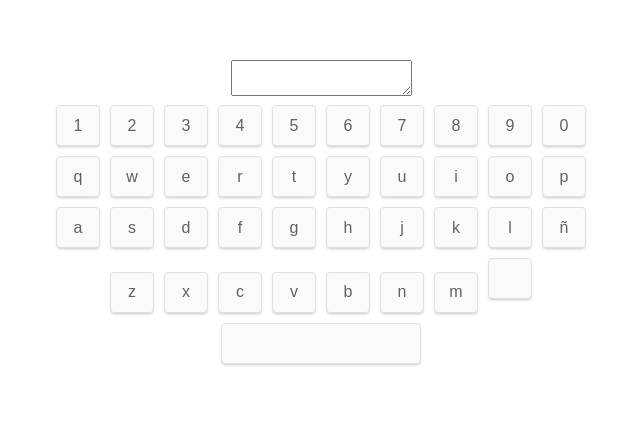
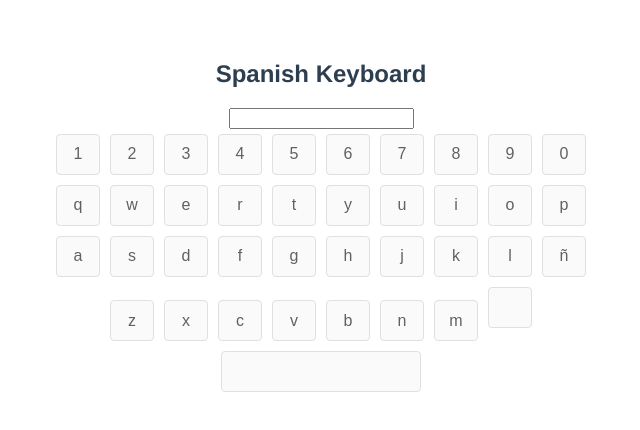
Before and after one commit to joseraul/vue-virtual-keyboard, a Vue app: page / in a window 1280 px wide. Shown: the top 430 px of the page, without its empty margins (319-959 px from the left). Built offline with nearby package versions, Linux system fonts and the light colour scheme.

Commit message:
simplifying things

```diff
--- a/src/App.vue
+++ b/src/App.vue
@@ -1,19 +1,21 @@
 <template>
   <div id="app">
-    <message></message>
-    <keyboard></keyboard>
+    <h2>Spanish Keyboard</h2>
+    <input type="text" ref="target" />
+    <keyboard
+            keyboard="es_es"
+            target=""
+    />
   </div>
 </template>
 
 <script>
   import Keyboard from './components/Keyboard.vue';
-  import Message from './components/Message.vue';
 
   export default {
     name: 'app',
     components: {
-        Keyboard,
-        Message
+        Keyboard
     }
   }
 </script>
--- a/src/components/Key.vue
+++ b/src/components/Key.vue
@@ -6,7 +6,6 @@
 </template>
 
 <script>
-
     export default {
         name: "key",
 
@@ -40,12 +39,11 @@
         border-radius: 4px;
         background-color: #fafafa;
         border: 1px solid #E0E0E0;
-
-        -webkit-box-shadow: 0px 2px 3px -1px rgba(201,201,201,1);
-        -moz-box-shadow: 0px 2px 3px -1px rgba(201,201,201,1);
-        box-shadow: 0px 2px 3px -1px rgba(201,201,201,1);
     }
     .spacer {
         width: 200px;
     }
+    .delete {
+
+    }
 </style>
--- a/src/components/Keyboard.vue
+++ b/src/components/Keyboard.vue
@@ -1,19 +1,19 @@
 <template>
     <div class="keyboard">
         <div v-for="(row, row_position) in symbols" v-bind:key="row_position">
-
-            <key    v-for="(keyboard_key, keyboard_key_pos) in row"
+            <key
+                    v-for="(keyboard_key, keyboard_key_pos) in row"
                     v-bind:key="keyboard_key_pos"
                     :css_class="keyboard_key.css_class"
                     :symbol="keyboard_key.symbol"
-                    :action="keyboard_key.action"></key>
+                    :action="keyboard_key.action" />
         </div>
     </div>
 </template>
 
 <script>
+    import Key from './Key.vue';
     import json_keyboard from '../data/es_es.json';
-    import Key from './Key.vue';
 
     export default {
         name: "keyboard",
@@ -22,13 +22,48 @@
           Key
         },
 
+        props: {
+            keyboard: {required: true, default: 'es_es'},
+            is_dynamic: {type: Boolean, required: false, default: false},
+        },
+
         data: function() {
             return {
-                symbols: json_keyboard
+                symbols: this.getKeyboard(),
+                message: ''
             }
         },
 
         methods: {
+            getKeyboard() {
+                if (this.is_dynamic) {
+                    return this.keyboard;
+                }
+
+                return json_keyboard;
+            },
+
+            printSymbol(symbol) {
+                this.message += symbol;
+                console.log(this.$refs.target);
+                console.log(this.$el);
+            },
+
+            deleteLastElement() {
+                this.message = this.message.slice(0, -1);
+            }
+        },
+
+        created: function() {
+            this.$eventHub.$on('key_pressed', (key) => {
+                switch(key.action) {
+                    case 'delete':
+                        this.deleteLastElement();
+                        break;
+                    default:
+                        this.printSymbol(key.symbol);
+                }
+            })
         }
     }
 </script>
--- a/src/components/Message.vue
+++ /dev/null
@@ -1,43 +0,0 @@
-<template>
-    <textarea class="message" v-model="message"></textarea>
-</template>
-
-<script>
-    export default {
-        name: "message",
-
-        data: function() {
-            return {
-                message: "",
-                locale: ""
-            }
-        },
-
-        methods: {
-            printSymbol(symbol) {
-                this.message += symbol;
-                console.log()
-            },
-
-            deleteLastElement() {
-                this.message = this.message.slice(0, -1);
-            }
-        },
-
-        created: function() {
-            this.$eventHub.$on('key_pressed', (key) => {
-                switch(key.action) {
-                    case 'delete':
-                        this.deleteLastElement();
-                        break;
-                    default:
-                        this.printSymbol(key.symbol);
-                }
-            })
-        }
-    }
-</script>
-
-<style scoped>
-
-</style>
```
Also changed, not shown: 1 other file (tests, documents, lock files or other folders).
